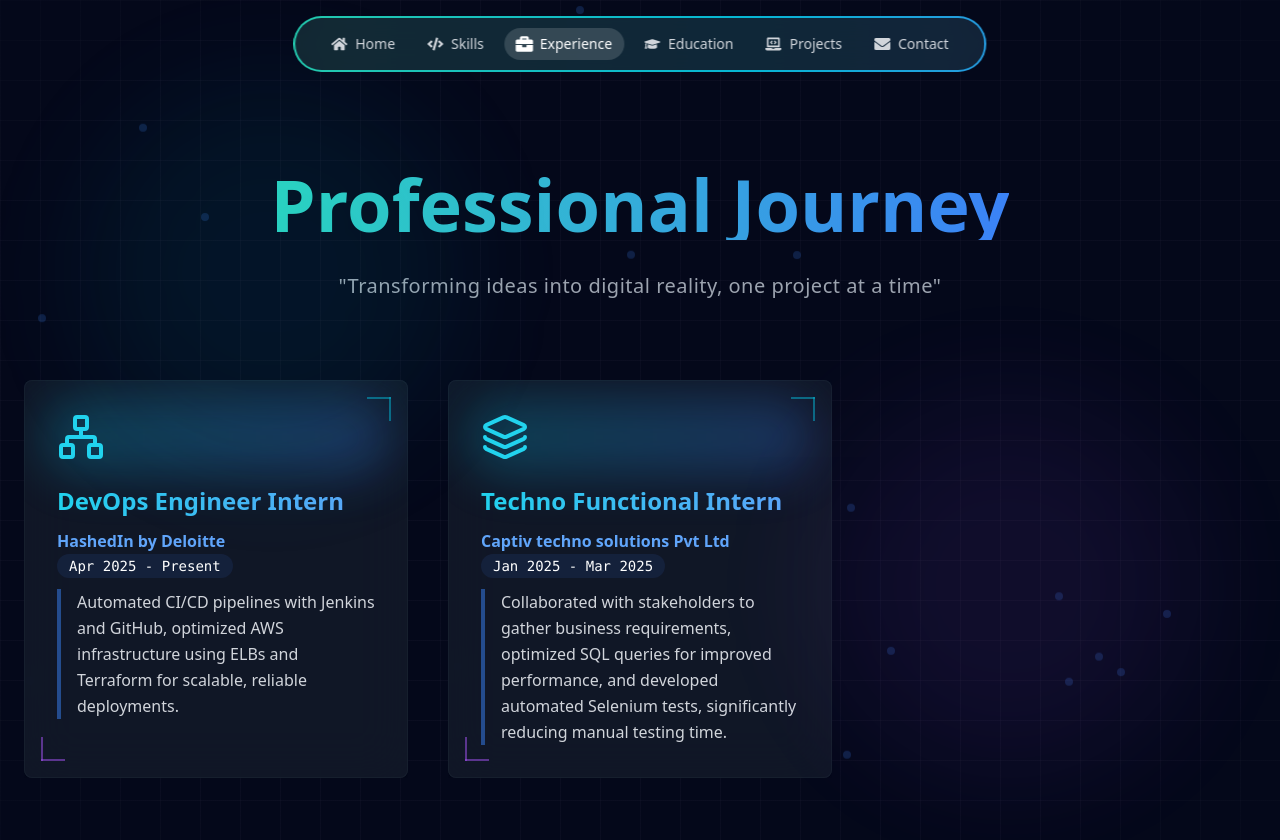
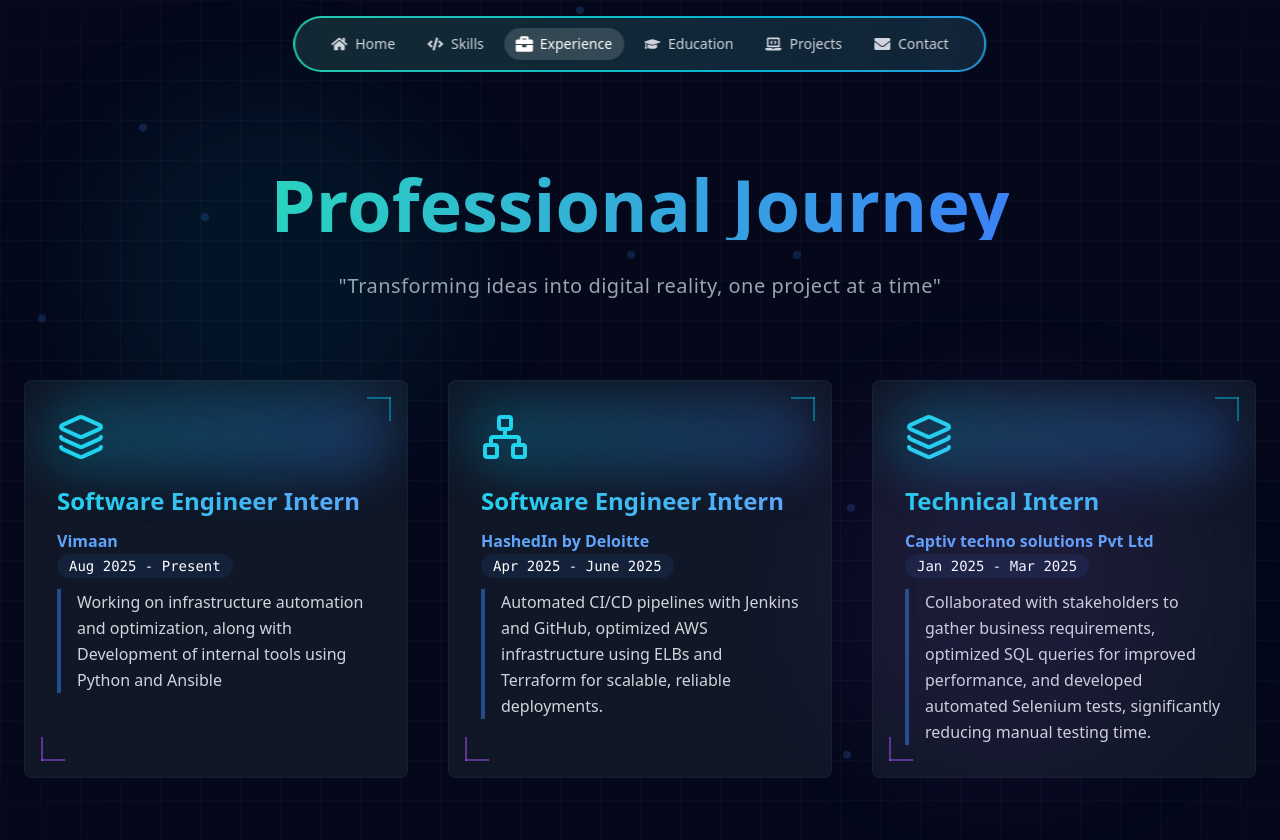
Before and after one commit to abhinavanand-010/portfolio-ab, a React (Vite) app: page /experience in a window 1280 px wide. Shown: the top 840 px of the page. Built offline with nearby package versions, Linux system fonts and the light colour scheme.

Commit message:
update work experience

```diff
--- a/src/pages/Experience/Experience.jsx
+++ b/src/pages/Experience/Experience.jsx
@@ -54,22 +54,29 @@
 const ExperienceSection = () => {
   const experiences = [
     {
+      icon: Layers,
+      title: "Software Engineer Intern",
+      company: "Vimaan",
+      period: "Aug 2025 - Present",
+      description:
+        "Working on infrastructure automation and optimization, along with Development of internal tools using Python and Ansible",
+    },
+    {
       icon: Network,
-      title: "DevOps Engineer Intern",
+      title: "Software Engineer Intern",
       company: "HashedIn by Deloitte",
-      period: "Apr 2025 - Present",
+      period: "Apr 2025 - June 2025",
       description:
         "Automated CI/CD pipelines with Jenkins and GitHub, optimized AWS infrastructure using ELBs and Terraform for scalable, reliable deployments.",
     },
     {
       icon: Layers,
-      title: "Techno Functional Intern",
+      title: "Technical Intern",
       company: "Captiv techno solutions Pvt Ltd",
       period: "Jan 2025 - Mar 2025",
       description:
         "Collaborated with stakeholders to gather business requirements, optimized SQL queries for improved performance, and developed automated Selenium tests, significantly reducing manual testing time.",
     },
-
   ];
 
   return (
--- a/src/pages/Hero/Hero.jsx
+++ b/src/pages/Hero/Hero.jsx
@@ -42,22 +42,13 @@
 
 export default function Hero() {
   const words = [
+    "Software Engineer",
     "Backend Engineer",
-    "DevOps Engineer",
-    "Full-Stack Developer",
+    "Full-Stack",
     "Learning: Java",
     "Go"
   ];
 
-
-      // yearsOfExperience: 1,
-
-    // hireable: function() {
-    //     return (
-    //         this.hardWorker &&
-    //         this.problemSolver &&
-    //         this.skills.length >= 5 &&
-    //     );
   const [code] = useState(`
 const profile = {
     name: 'Abhinav Anand',
--- a/src/pages/Skills/Skills.jsx
+++ b/src/pages/Skills/Skills.jsx
@@ -20,6 +20,7 @@
   SiPostgresql,
   SiMongodb,
   SiGraphql,
+  SiAnsible,
   SiJest,
   SiWebpack,
   SiRedux,
@@ -135,6 +136,10 @@
         {
           name: "Azure",
           icon: <BsGrid1X2 className="w-4 h-4 text-[#326CE5]" />,
+        },
+        {
+          name: "Ansible",
+          icon: <SiAnsible className="w-4 h-4 text-[#326CE5]" />,
         },
         {
           name: "Docker",
```
